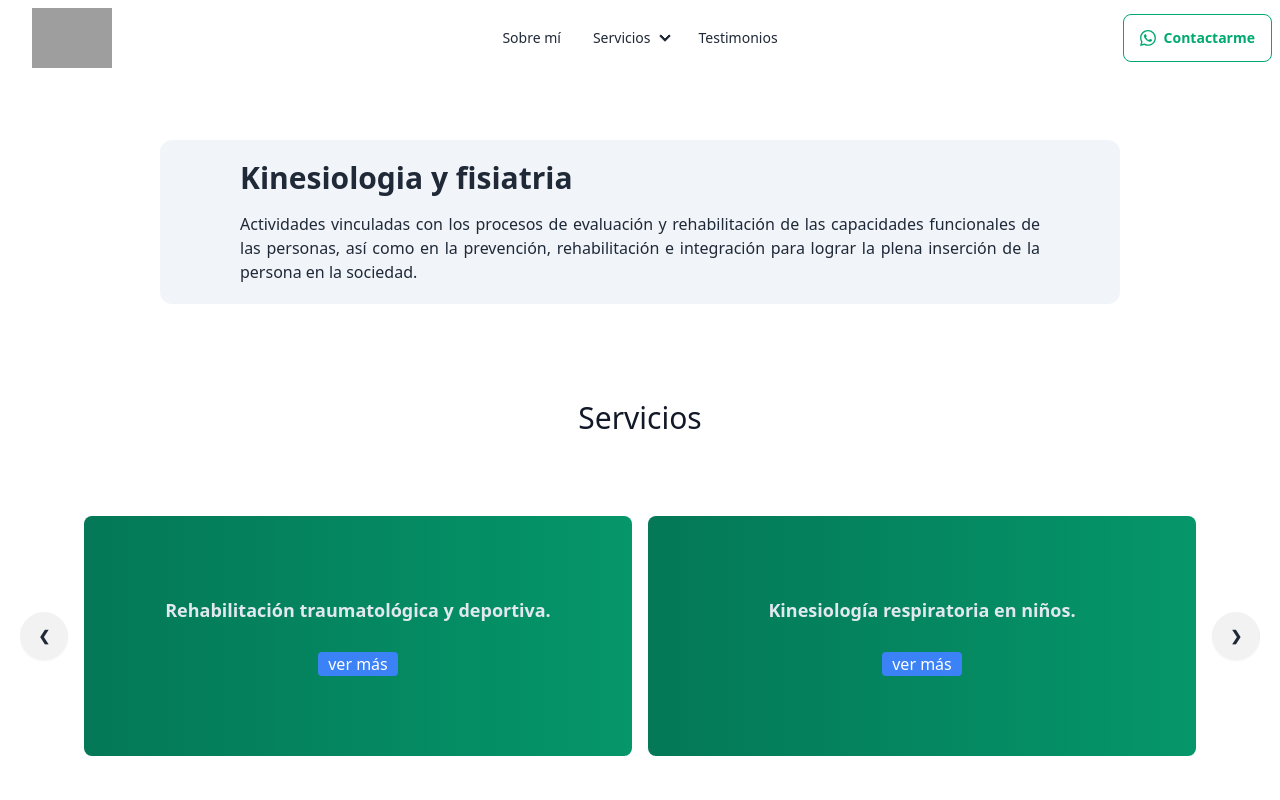
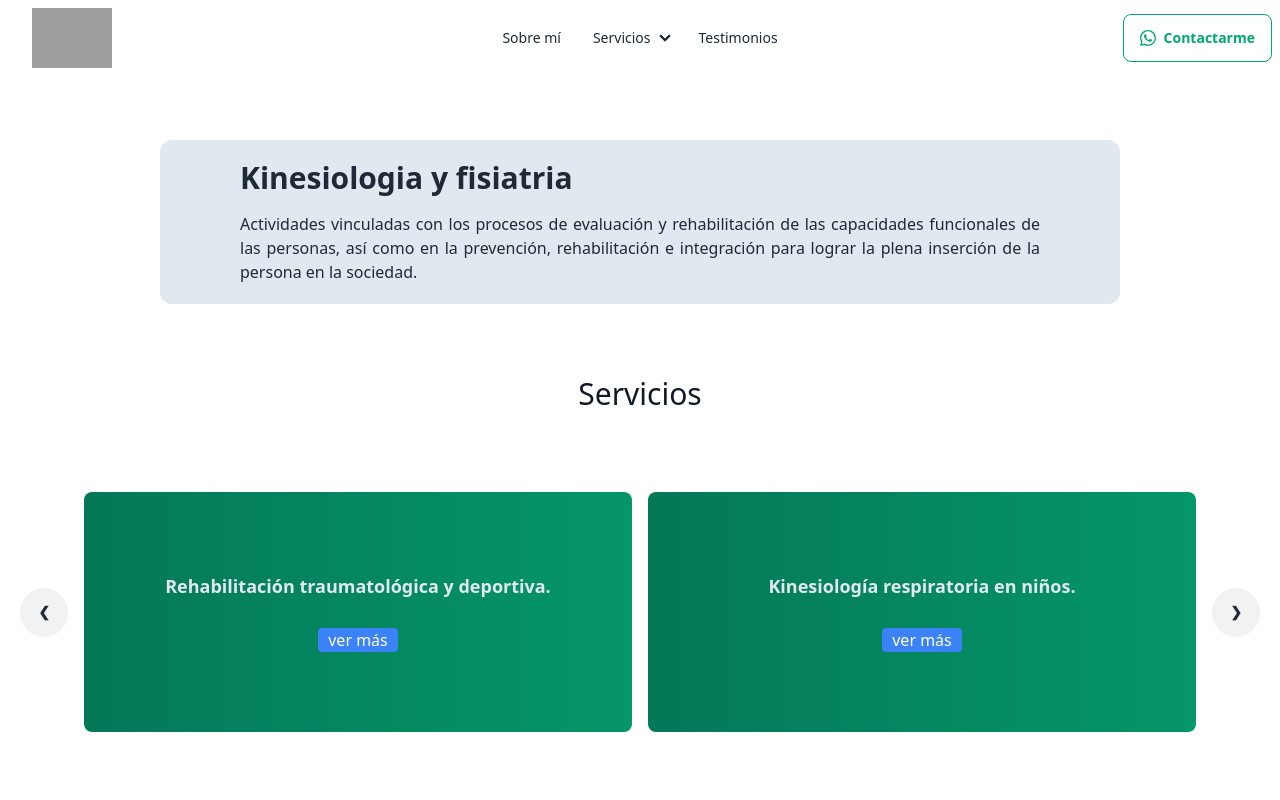
Before and after one commit to AgusssCarrizo/Florencia-Reynoso, a React (Vite) app: page /Kinesiologia-Fisiatria in a window 1280 px wide. Shown: the top 800 px of the page. Built offline with nearby package versions, Linux system fonts and the light colour scheme; grey boxes are pictures that could not be loaded.

Commit message:
Carrousel

```diff
--- a/src/assets/Components/Kinesiologia.jsx
+++ b/src/assets/Components/Kinesiologia.jsx
@@ -3,7 +3,7 @@ import React from "react";
 export default function Kinesiologia() {
    return (
       <section className="flex items-center flex-col">
-         <div className="w-full px-20 md:w-3/4 text-justify p-5 bg-slate-600 md:bg-slate-100 md:rounded-xl md:dark:bg-slate-600 mt-16">
+         <div className="w-full px-20 md:w-3/4 text-justify p-5 bg-slate-200  md:rounded-xl md:dark:bg-slate-600 mt-16">
             <h2 className="text-3xl text-center md:text-left mb-4 font-bold dark:text-slate-300">
                Kinesiologia y fisiatria
             </h2>
@@ -15,14 +15,14 @@ export default function Kinesiologia() {
                lograr la plena inserción de la persona en la sociedad.
             </p>
          </div>
-         <section class="text-gray-600 body-font w-[screen] h-[500px]">
+         <section class="text-gray-600 body-font w-screen flex flex-col justify-center h-[500px]">
             <div class="container px-5 py-24 mx-auto">
                <div class="flex flex-col text-center w-full mb-20">
                   <h1 class="sm:text-3xl text-2xl font-medium title-font text-gray-900 dark:text-gray-50">
                      Servicios
                   </h1>
                </div>
-               <div className="carousel w-svw lg:w-full h-60">
+               <div className="carousel w-full h-60">
                   <div
                      id="slide1"
                      className="carousel-item relative w-full gap-4">
```
